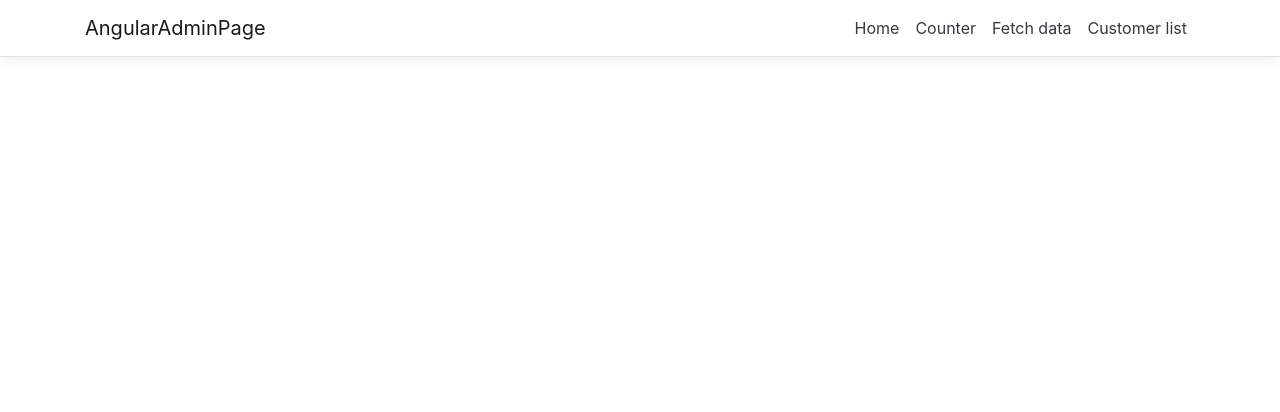
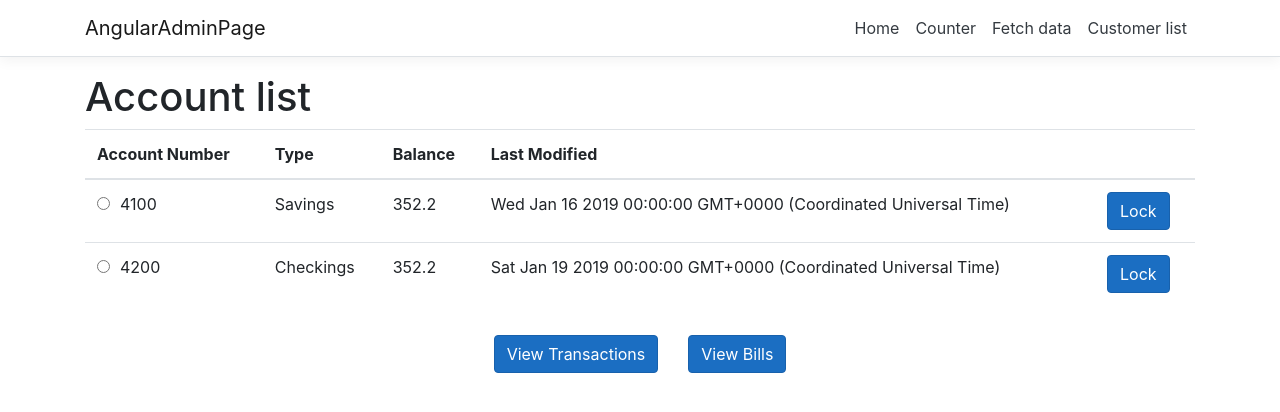
Before and after one commit to rmit-wdt2020/admin-banking-application, an Angular app in the folder AngularAdminPage/ClientApp/: page /account-list/1 in a window 1280 px wide. Before the commit this address led to /. Shown: the top 412 px of the page. Built offline with nearby package versions, Linux system fonts and the light colour scheme.

Commit message:
Customer component: able to pass selected customer to account view; Account component: Setup done w/o passing selected account to next view;

```diff
--- /dev/null
+++ b/AngularAdminPage/ClientApp/models/accounts.ts
@@ -0,0 +1,7 @@
+export interface Accounts {
+    accountNumber: number;
+    accountType: string;
+    balance: number;
+    modifyDate: Date;
+    locked: boolean;
+}
--- a/AngularAdminPage/ClientApp/models/customers.ts
+++ b/AngularAdminPage/ClientApp/models/customers.ts
@@ -1,4 +1,5 @@
 export interface Customer {
+    id: number;
     customerName: string;
     TFN: string;
     address: string;
--- /dev/null
+++ b/AngularAdminPage/ClientApp/src/app/account-list/account-list.component.html
@@ -0,0 +1,31 @@
+<h1 id="tableLabel">Account list</h1>
+
+<p *ngIf="!accounts"><em>Loading...</em></p>
+
+<table class='table' aria-labelledby="tableLabel" *ngIf="accounts" ng-app>
+  <thead>
+    <tr>
+      <th>Account Number</th>
+      <th>Type</th>
+      <th>Balance</th>
+      <th>Last Modified</th>
+      <th></th>
+    </tr>
+  </thead>
+  <tbody>
+    <tr *ngFor="let account of accounts">
+      <td><input  type="radio" id="selectedAccount" name="selectedAccount" (change)="onSelectionChange(account.accountNumber)" ng-value="account" style="margin-right:10px"/>{{ account.accountNumber }}</td>
+      <td>{{ account.accountType }}</td>
+      <td>{{ account.balance }}</td>
+      <td>{{ account.modifyDate }}</td>
+      <td style="width: 100px"><button class="btn btn-primary" (click)="account.locked = !account.locked;toggleLock(account.accountNumber)">
+        <span>{{account.locked ? 'Unlock' : 'Lock'}}</span>
+      </button></td>
+    </tr>
+  </tbody>
+</table>
+
+<div class="text-center" style="margin-top:30px">
+    <button class="btn btn-primary" style="margin-right:30px">View Transactions</button>
+    <button class="btn btn-primary">View Bills</button>
+</div>
--- /dev/null
+++ b/AngularAdminPage/ClientApp/src/app/account-list/account-list.component.ts
@@ -0,0 +1,53 @@
+import { Component, OnInit, Input } from '@angular/core';
+import { Accounts } from '../../../models/accounts';
+import {ActivatedRoute} from '@angular/router';
+
+@Component({
+  selector: 'app-account-list',
+  templateUrl: './account-list.component.html',
+  styleUrls: ['./account-list.component.css']
+})
+export class AccountListComponent implements OnInit {
+  public accounts: Accounts[] = [];
+  selectedCustomerId: number;
+  selectedEntry: any;
+  constructor(private route: ActivatedRoute) { }
+
+  ngOnInit() {
+    this.route.params.subscribe(params => {
+      this.selectedCustomerId = params['id'];
+      });
+      console.log(this.selectedCustomerId);
+      this.fetchAccountData();
+  }
+
+  fetchAccountData() {
+    const accountOne: Accounts = {
+      accountNumber: 4100,
+      accountType: 'Savings',
+      balance: 352.20,
+      modifyDate: new Date('2019-01-16'),
+      locked: false
+  };
+
+  const accountTwo: Accounts = {
+      accountNumber: 4200,
+      accountType: 'Checkings',
+      balance: 352.20,
+      modifyDate: new Date('2019-01-19'),
+      locked: false
+};
+
+    this.accounts.push(accountOne);
+    this.accounts.push(accountTwo);
+  }
+
+  toggleLock(accountNumber: number) {
+    console.log('Toggling lock of account with number ' + accountNumber);
+  }
+
+  onSelectionChange(entry) {
+    this.selectedEntry = entry;
+}
+
+}
--- a/AngularAdminPage/ClientApp/src/app/customer-list/customer-list.component.html
+++ b/AngularAdminPage/ClientApp/src/app/customer-list/customer-list.component.html
@@ -17,7 +17,7 @@
   </thead>
   <tbody>
     <tr *ngFor="let customer of customers">
-      <td><input  type="radio" id="selectedCustomer" ng-value="customer" style="margin-right:10px"/>{{ customer.customerName }}</td>
+      <td><input  type="radio" name="selectCustomer" (change)="onSelectionChange(customer.id)" ng-value="customer" style="margin-right:10px"/>{{ customer.customerName }}</td>
       <td>{{ customer.address }}</td>
       <td>{{ customer.city }}</td>
       <td>{{ customer.state }}</td>
@@ -28,6 +28,6 @@
 </table>
 
 <div class="text-center" style="margin-top:30px">
-    <button class="btn btn-primary" style="margin-right:30px">View Accounts</button>
+    <button class="btn btn-primary" style="margin-right:30px" [routerLink]="['/account-list', selectedEntry]">View Accounts</button>
     <button class="btn btn-primary">Edit profile</button>
 </div>
--- a/AngularAdminPage/ClientApp/src/app/customer-list/customer-list.component.ts
+++ b/AngularAdminPage/ClientApp/src/app/customer-list/customer-list.component.ts
@@ -8,10 +8,12 @@ import { Customer } from '../../../models/customers';
 })
 export class CustomerListComponent implements OnInit {
   public customers: Customer[] = [];
+  selectedEntry: any;
   constructor() { }
 
   ngOnInit() {
     const customerOne: Customer = {
+      id: 1,
       customerName: 'Vineet',
       TFN: '12345678',
       address: 'Lalor',
@@ -22,6 +24,7 @@ export class CustomerListComponent implements OnInit {
   };
 
   const customerTwo: Customer = {
+    id: 2,
     customerName: 'Maria',
     TFN: '12345678',
     address: '',
@@ -34,5 +37,8 @@ export class CustomerListComponent implements OnInit {
     this.customers.push(customerOne);
     this.customers.push(customerTwo);
   }
+  onSelectionChange(entry) {
+    this.selectedEntry = entry;
+}
 
 }
--- a/AngularAdminPage/ClientApp/src/app/nav-menu/nav-menu.component.html
+++ b/AngularAdminPage/ClientApp/src/app/nav-menu/nav-menu.component.html
@@ -39,8 +39,7 @@
           </li>
           <li class="nav-item" [routerLinkActive]="['link-active']">
             <a class="nav-link text-dark" [routerLink]="['/customer-list']"
-              >Customer list</a
-            >
+              >Customer list</a>
           </li>
         </ul>
       </div>
```
Also changed, not shown: AngularAdminPage/ClientApp/src/app/app.module.ts (+5 -2 lines), AngularAdminPage/ClientApp/src/app/account-list/account-list.component.css (added), 1 other file (tests, documents, lock files or other folders).
